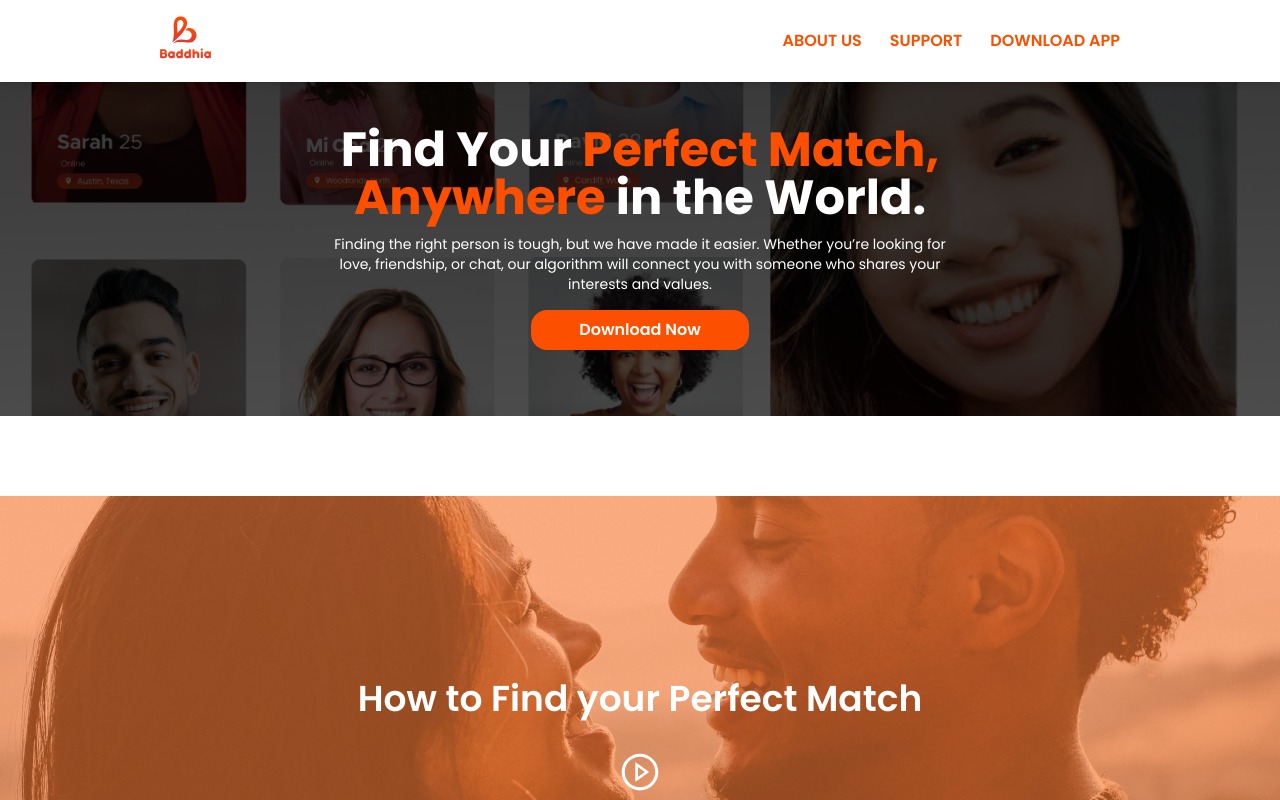
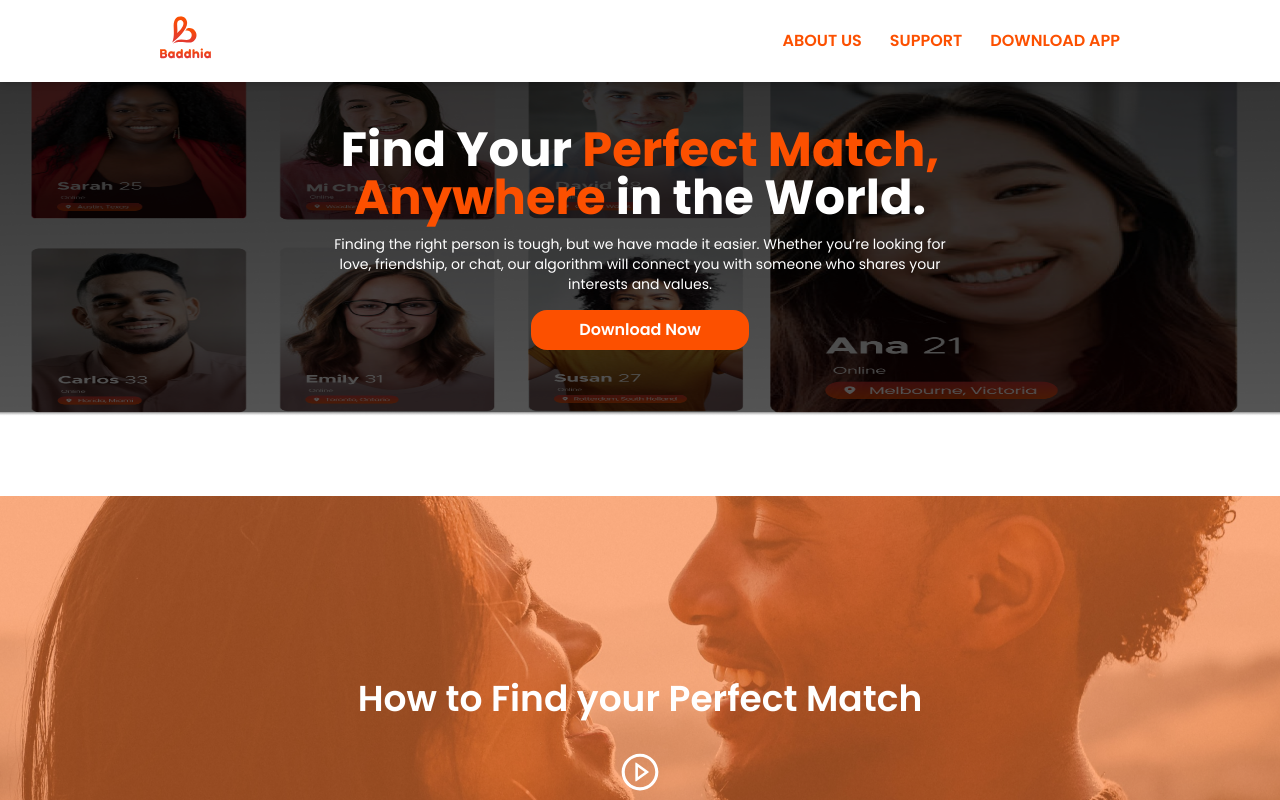
Before and after one commit to Tolutoon/baddhia, a React (Vite) app: page / in a window 1280 px wide. Shown: the top 800 px of the page. Built offline with nearby package versions, Linux system fonts and the light colour scheme.

Commit message:
in progress

```diff
--- a/src/components/Heros.jsx
+++ b/src/components/Heros.jsx
@@ -5,7 +5,7 @@ function Heros() {
   return (
     <div className='relative'>
       <div className="h-[7vh]"></div>
-            <img className='w-full h-[45vh] object-cover' src={hero} alt="" />
+            <img className='w-full h-[45vh] object-fit' src={hero} alt="" />
             <div className='absolute top-1/2 min-w-[300px] left-1/2 transform -translate-x-1/2 -translate-y-1/2 text-center text-white'>
               <p className='lg:text-5xl font-semibold text-3xl text-l mt-5 md:text-3xl w-full mb-2 md:mb-3 m-auto pt-10  md:font-bold'>Find Your <span className="text-baddhia-orange">Perfect Match,
                 Anywhere</span> in the World.
```
